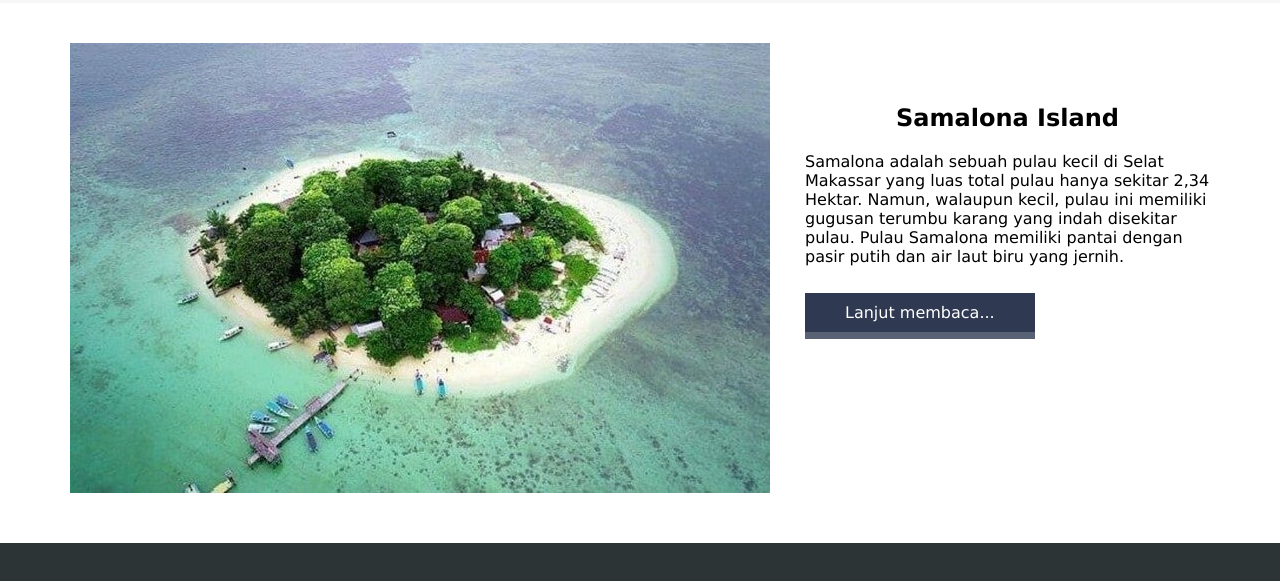
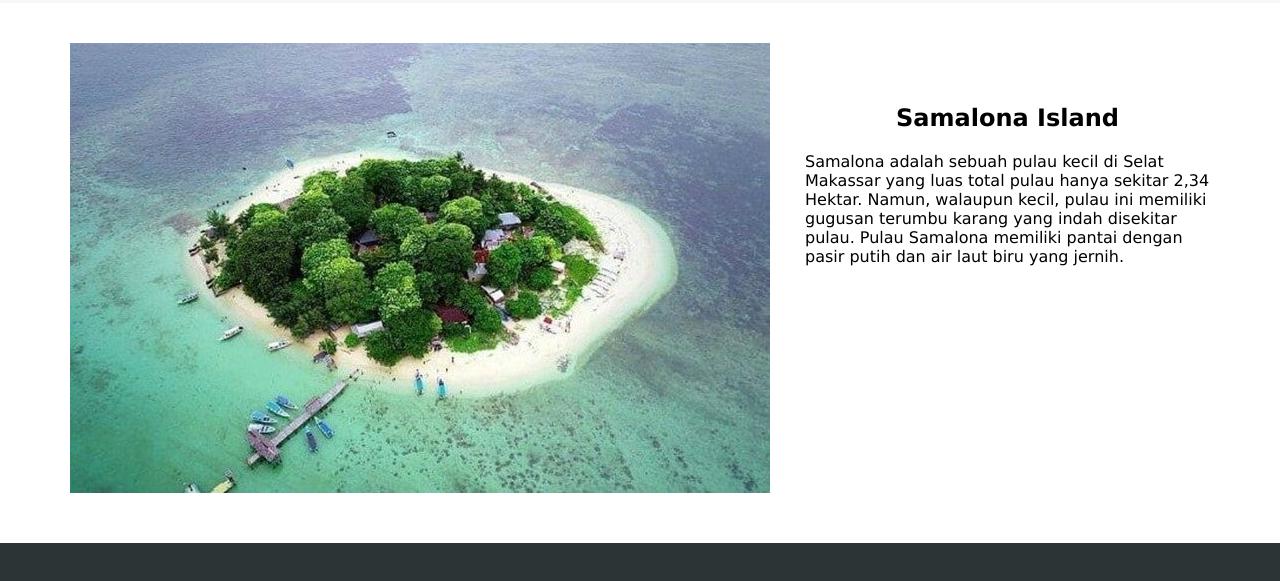
Before and after one commit to donasaputra/Makassar, a plain HTML site: page index.html in a window 1280 px wide. Shown: the part 1345-1926 px from the top of the page. Drawn offline with Linux system fonts and the light colour scheme.

Commit message:
Update index.html

```diff
--- a/index.html
+++ b/index.html
@@ -87,7 +87,7 @@
 					<h2>Samalona Island</h2>
 					 Samalona adalah sebuah pulau kecil di Selat Makassar yang luas total pulau hanya sekitar 2,34 Hektar. Namun, walaupun kecil, pulau ini memiliki gugusan terumbu karang yang indah disekitar pulau. Pulau Samalona memiliki pantai dengan pasir putih dan air laut biru yang jernih.
 				</p>
-				<span class="btn content">Lanjut membaca...</span>
+
 			</div>
 			<div class="clear"></div>
 		</div>
```
